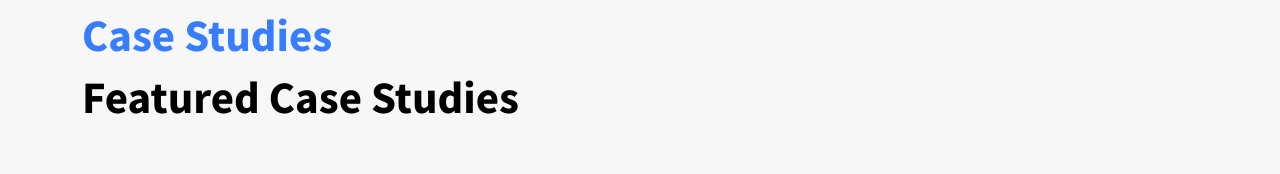
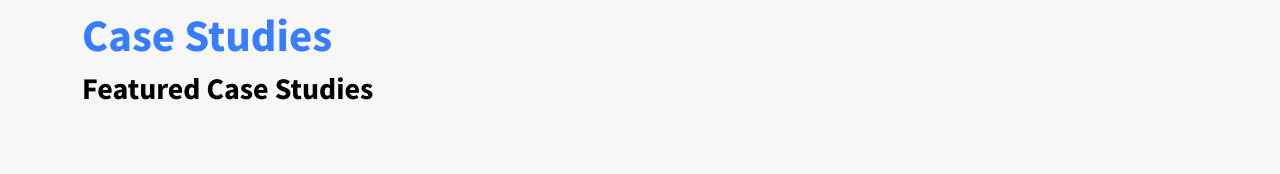
Before and after one commit to ascinate/accedere, a Next.js app: page /componets/CaseStudy in a window 1280 px wide. Shown: the part 140-314 px from the top of the page. Built offline with nearby package versions, Linux system fonts and the light colour scheme.

Commit message:
add same siza

```diff
--- a/pages/componets/CaseStudy.js
+++ b/pages/componets/CaseStudy.js
@@ -10,7 +10,7 @@ function CaseStudy(){
           <div className="case-study-div py-5">
                <div className="container">
                     <h2 className="comon-head-main comon-head-main blue-color"> Case Studies </h2>
-                    <h4 className="comon-head-main"> Featured Case Studies  </h4>
+                    <h4 className="comon-head-main-sub1"> Featured Case Studies  </h4>
 
                     <div className="row row-cols-1 row-cols-lg-4 gy-5 g-lg-4 mt-0 mt-lg-5">
 
```
